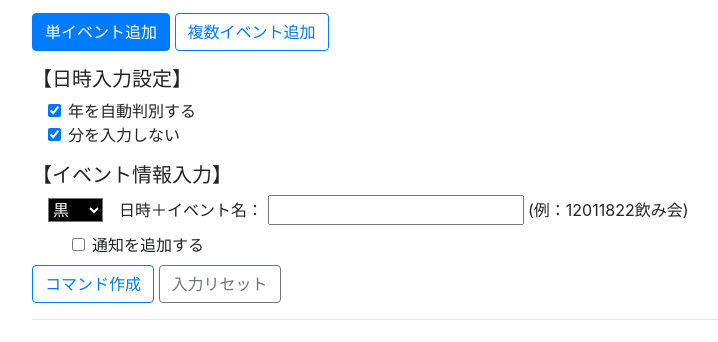
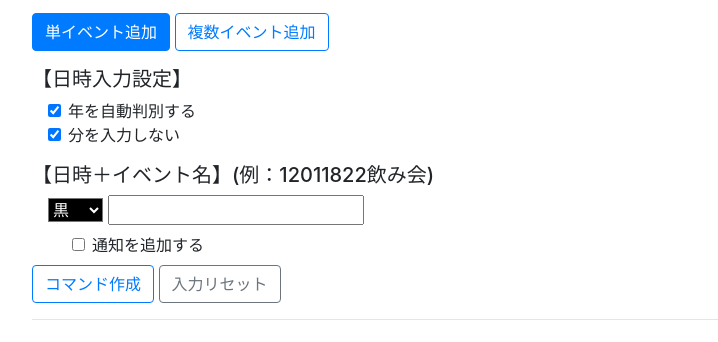
Before and after one commit to shiokaze-land/discalendar_command_tool, a plain HTML site: page index.html in a window 1280 px wide. Shown: the part 64-406 px from the top of the page, without its empty margins (53-771 px from the left). Drawn offline with nearby package versions, Linux system fonts and the light colour scheme.

Commit message:
見た目修正

```diff
--- a/index.html
+++ b/index.html
@@ -40,7 +40,7 @@
 							</label>
 						</div>
 					</div>
-					<h5>【イベント情報入力】</h5>
+					<h5>【日時＋イベント名】<span id="inputExample"></span></h5>
 					<!--ここから増やす対象-->
 					<div class="oneEventInputArea mx-3">
 						<div>
@@ -56,9 +56,8 @@
 								<option class="optionGray" value="灰">灰</option>
 								<option class="optionBrown" value="茶">茶</option>
 								<option class="optionSky" value="水色">水色</option>
-							</select>　日時＋イベント名：
+							</select>
 							<input type="text" name="oneEventDateInput" id="oneEventDateInput" placeholder="" class="">
-							<span id="inputExample"></span>
 						</div>
 
 						<div class="form-check ml-4 mt-2">
```
Also changed, not shown: index_multiple.html (+1 -1 lines).
